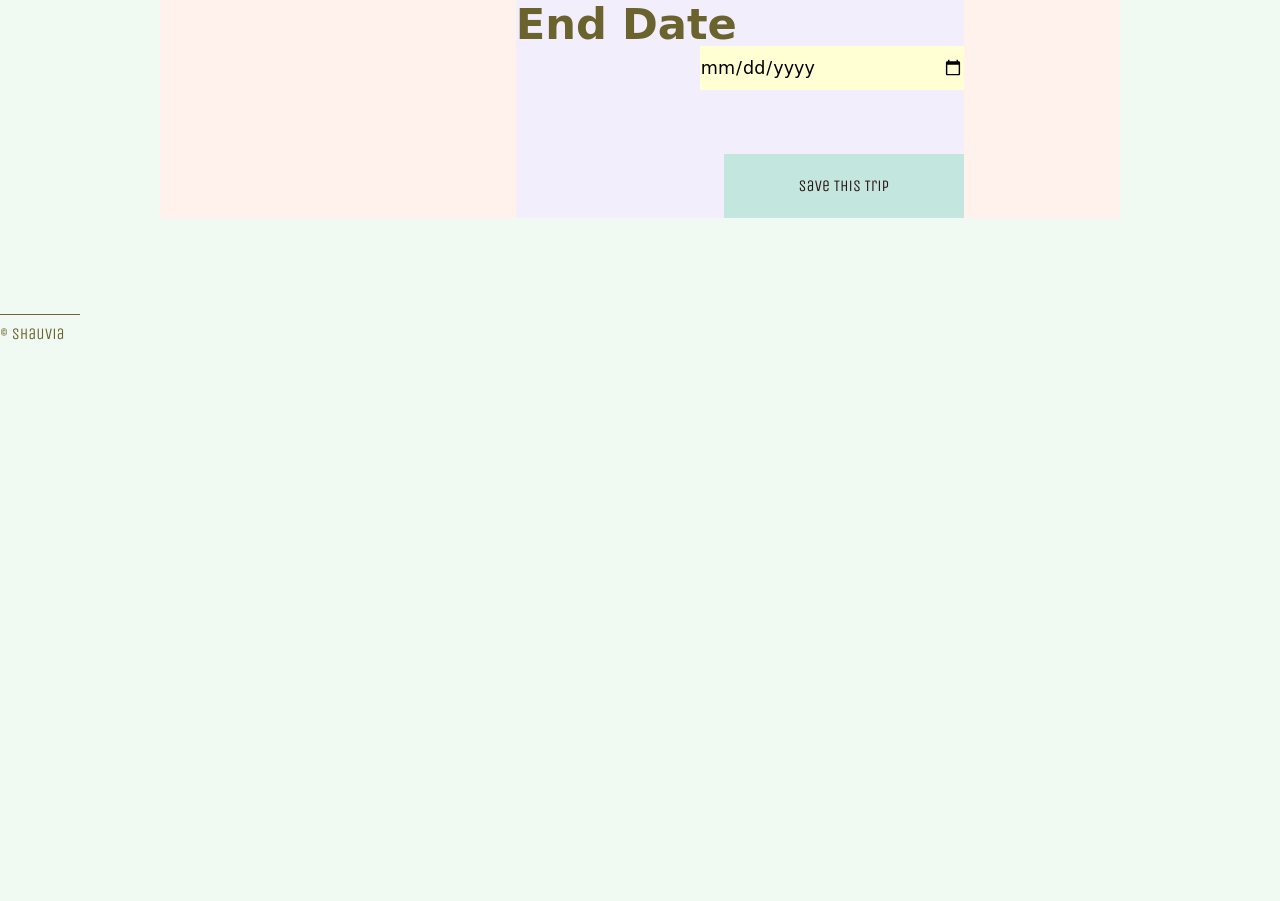
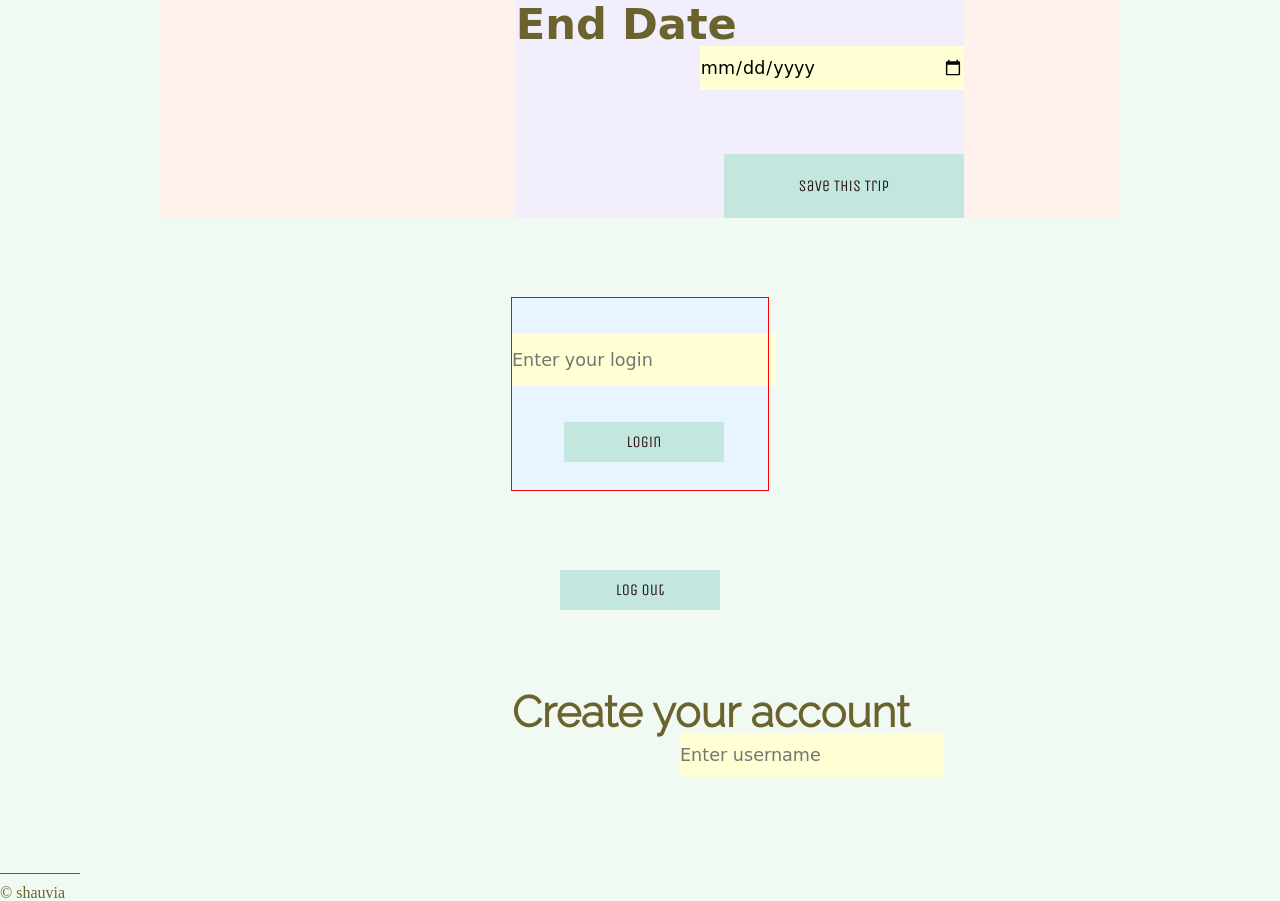
Before and after one commit to shauvia/whereto, a website built with webpack: page src/client/views/index.html in a window 1280 px wide. Shown: the part 538-1439 px from the top of the page. Before the commit the page ends 881 px from the top, so only its background shows below. Built offline with nearby package versions, Linux system fonts and the light colour scheme; no server answers; a web font is replaced by a local one.

Commit message:
saving and reading from file works; html and css for login and creating account done

```diff
--- a/src/client/styles/mediaQuery.scss
+++ b/src/client/styles/mediaQuery.scss
@@ -13,7 +13,7 @@
     margin: 0 1em 1em 1em;
   }
 
-  form {
+  #tripFormform {
     width: 100vw;
     // margin: 2em auto 0 auto;
   }
--- a/src/client/styles/style.scss
+++ b/src/client/styles/style.scss
@@ -1,7 +1,7 @@
 body {
   background-color: rgb(241, 249, 243);
   color:rgb(107, 99, 45);
-  font-family: 'Unica One', cursive;
+  // font-family: 'Unica One', cursive;
 }
 
 h1 {
@@ -37,7 +37,7 @@ footer p {
   margin-top: 0.7em;
 }
 
-.weatherForecast{
+.weatherForecast {
   margin-top: 2em;
   font-size: 1.3em;
   text-transform: uppercase;
@@ -152,10 +152,6 @@ footer p {
    'ntdParagraph2 ntdParagraph3 ntdParagraph4 ntdParagraph5 ntdButton';
 }
 
-// #newTripDisplay div :nth-child(1) {
-//   grid-area: ntdParagraph1;
-// }
-
 #newTripDisplay div :nth-child(2) {
   grid-area: ntdParagraph2;
 }
@@ -172,7 +168,6 @@ footer p {
   grid-area: ntdParagraph5;
 }
 
-
 #buttonRemoveTrip {
   grid-area: ntdButton;
   width: 10em;
@@ -186,7 +181,7 @@ footer p {
   // display: none;
 }
 
-form {
+#tripForm {
   display: grid;
   grid-template-columns: 1fr;
   grid-template-rows: repeat(7, auto);
@@ -229,13 +224,80 @@ form {
 
 #tripEnd {
   grid-area: te;
-
 }
 
-#sendButton{
+#sendButton {
   grid-area: btn;
   margin-top: 4em;
   width: 15em;
   height: 4em;
   justify-self: end;
 }
+
+#loginForm {
+  outline: 1px solid red;
+  display: grid;
+  grid-template-columns: 1fr;
+  grid-template-rows: repeat(2, auto);
+  grid-template-areas:
+    'login'
+    'logBtn';
+  width: 20vw;
+  height: 12em;
+  margin: 5em auto 0 auto;
+  // background-color: rgb(255, 232, 204);
+  // background-color: rgb(233, 255, 246);
+  background-color: rgb(232, 244, 255);
+}
+
+#login {
+  margin-top: 2em;
+  grid-area: login;
+  justify-self: center;
+  height: 3em;
+}
+
+#loginButton {
+  grid-area: logBtn;
+  margin-top: 1.5em;
+  margin-bottom: 1em;
+  width: 10em;
+  height: 2.5em;
+  justify-self: center;
+}
+
+#logoutForm {
+  display: grid;
+  grid-template-columns: 1fr;
+  grid-template-rows: auto;
+  grid-template-areas:
+    'lgoutBtn';
+}
+
+#logoutButton {
+  grid-area: lgoutBtn;
+  width: 10em;
+  height: 2.5em;
+  justify-self: center;
+  margin: 5em auto 0 auto;
+}
+
+#createAccForm {
+  display: grid;
+  grid-template-columns: 1fr;
+  grid-template-rows: repeat(2,auto);
+  grid-template-areas:
+  'crAccLab'
+  'crAcc';
+  width: 20vw;
+  margin: 5em auto 0 auto;
+  font-family: 'Raleway', sans-serif;
+}
+
+#createAccLabel {
+  grid-area: crAccLab;
+}
+
+#createAccount {
+  grid-area: crAcc;
+}
--- a/src/client/views/index.html
+++ b/src/client/views/index.html
@@ -32,7 +32,7 @@
             </div>
           </section>
           <section id="formWrapper">
-            <form class="form">
+            <form id='tripForm' class="form">
               <label for="tripPlace" id="labTripPlace" class="labels">Destination</label>
               <input type="text" id="tripPlace" class='tripInputs' name="place" placeholder="Location" >
               <label for="tripStart" id="labTripStart" class="labels">Start Date</label>
@@ -52,6 +52,23 @@
       </div>
       <h3 id="notStringMsg"></h3>
 
+      <form id="loginForm">
+        <input type="text" id="login" class="tripInputs" name="logininput" placeholder="Enter your login">
+        <button id="loginButton" class="buttons" type="button">Login</button>
+      </form>
+
+      <form id="logoutForm">
+        <button id="logoutButton" class="buttons" type="button">Log out</button>
+      </form>
+
+      <form id="createAccForm">
+        <label for="createAccount" id="createAccLabel" class="labels">Create your account</label>
+        <input type="text" id="createAccount" class="tripInputs" name="createAccount" placeholder="Enter username" >
+      </form>
+
+
+
+
   </main>
   <footer>
     <p>&copy; shauvia</p>
```
Also changed, not shown: src/server/server.js (+10 -1 lines), src/server/storage.js (added, +29 -0 lines), src/client/js/userLogin.js (added), 1 other file.
